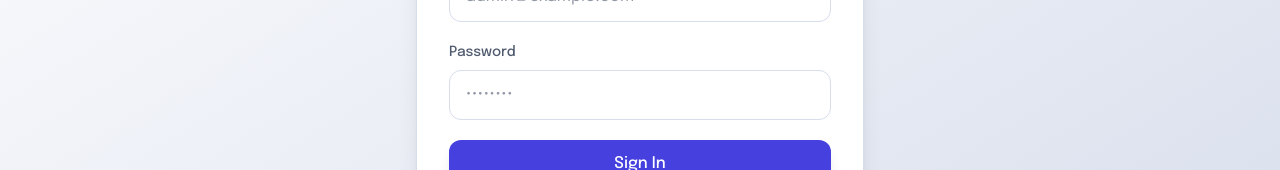
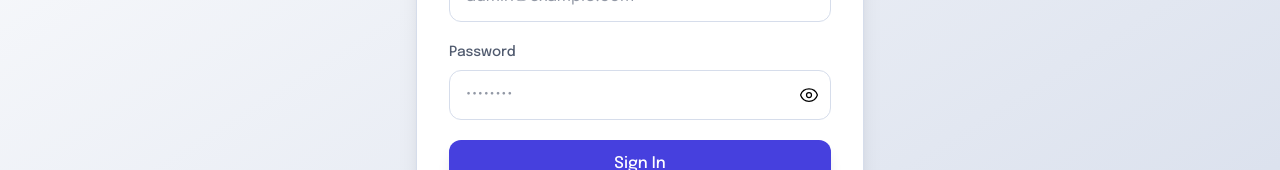
Before and after one commit to muhammad-sohel131/quick-hireing_frontend, a Next.js app: page /admin in a window 1280 px wide. Shown: the part 398-568 px from the top of the page. Built offline with nearby package versions, Linux system fonts and the light colour scheme; no server answers.

Commit message:
added password toggle eye

```diff
--- a/src/components/ui/LoginForm.tsx
+++ b/src/components/ui/LoginForm.tsx
@@ -1,13 +1,15 @@
 "use client";
-import { useAuth } from "@/app/hooks/useAuth";
+import axios from "axios";
 import Image from "next/image";
 import Link from "next/link";
+import { useRouter } from "next/navigation";
 import React, { useState } from "react";
 import toast from "react-hot-toast";
-
+const BASE = process.env.NEXT_PUBLIC_BACKEND_URL as string;
 export default function LoginForm() {
-  const { login} = useAuth();
+  const route = useRouter();
   const [loading, setLoading] = useState(false);
+  const [showPassword, setShowPassword] = useState(false);
   const [loginForm, setLoginForm] = useState({
     email: "",
     password: "",
@@ -20,17 +22,29 @@
     e.preventDefault();
     setLoading(true);
     try {
-      await login.mutateAsync({
+      await axios.post(
+        `${BASE}/api/auth/login`,
+        {
           email: loginForm.email as string,
           password: loginForm.password as string,
-      });
+        },
+        {
+          withCredentials: true,
+        },
+      );
       toast.success("Login Successful.");
+      route.push("/");
     } catch (err) {
       toast.error("Failed To Login. Incorrect Credential.");
       console.log(err);
     }
     setLoading(false);
   };
+
+  const togglePasswordVisibility = () => {
+    setShowPassword(!showPassword);
+  };
+
   return (
     <div className="min-h-screen flex items-center justify-center bg-gradient-to-br from-[var(--background)] to-[var(--neutrals-20)] p-4">
       <div className="bg-white rounded-2xl shadow-xl w-full max-w-md p-8 border border-[var(--neutrals-20)]">
@@ -68,15 +82,62 @@
             <label className="block text-sm font-medium text-[var(--neutrals-80)] mb-2">
               Password
             </label>
+            <div className="relative">
               <input
-              type="password"
+                type={showPassword ? "text" : "password"}
                 name="password"
                 value={loginForm.password}
                 onChange={handleLoginChange}
                 placeholder="••••••••"
-              className="w-full px-4 py-3 rounded-xl border border-[var(--neutrals-20)] focus:outline-none focus:ring-2 focus:ring-[var(--brandColor)] focus:border-transparent transition-all text-[var(--neutrals-100)]"
+                className="w-full px-4 py-3 rounded-xl border border-[var(--neutrals-20)] focus:outline-none focus:ring-2 focus:ring-[var(--brandColor)] focus:border-transparent transition-all text-[var(--neutrals-100)] pr-12"
                 required
               />
+              <button
+                type="button"
+                onClick={togglePasswordVisibility}
+                className="absolute right-3 top-1/2 transform -translate-y-1/2 text-[var(--neutrals-60)] hover:text-[var(--brandColor)] focus:outline-none transition-colors"
+                aria-label={showPassword ? "Hide password" : "Show password"}
+              >
+                {showPassword ? (
+                  // Eye slash icon (password hidden)
+                  <svg
+                    xmlns="http://www.w3.org/2000/svg"
+                    fill="none"
+                    viewBox="0 0 24 24"
+                    strokeWidth={1.5}
+                    stroke="currentColor"
+                    className="w-5 h-5"
+                  >
+                    <path
+                      strokeLinecap="round"
+                      strokeLinejoin="round"
+                      d="M3.98 8.223A10.477 10.477 0 001.934 12C3.226 16.338 7.244 19.5 12 19.5c.993 0 1.953-.138 2.863-.395M6.228 6.228A10.45 10.45 0 0112 4.5c4.756 0 8.773 3.162 10.065 7.498a10.523 10.523 0 01-4.293 5.774M6.228 6.228L3 3m3.228 3.228l3.65 3.65m7.894 7.894L21 21m-3.228-3.228l-3.65-3.65m0 0a3 3 0 10-4.243-4.243m4.242 4.242L9.88 9.88"
+                    />
+                  </svg>
+                ) : (
+                  // Eye icon (password visible)
+                  <svg
+                    xmlns="http://www.w3.org/2000/svg"
+                    fill="none"
+                    viewBox="0 0 24 24"
+                    strokeWidth={1.5}
+                    stroke="currentColor"
+                    className="w-5 h-5"
+                  >
+                    <path
+                      strokeLinecap="round"
+                      strokeLinejoin="round"
+                      d="M2.036 12.322a1.012 1.012 0 010-.639C3.423 7.51 7.36 4.5 12 4.5c4.638 0 8.573 3.007 9.963 7.178.07.207.07.431 0 .639C20.577 16.49 16.64 19.5 12 19.5c-4.638 0-8.573-3.007-9.963-7.178z"
+                    />
+                    <path
+                      strokeLinecap="round"
+                      strokeLinejoin="round"
+                      d="M15 12a3 3 0 11-6 0 3 3 0 016 0z"
+                    />
+                  </svg>
+                )}
+              </button>
+            </div>
           </div>
 
           <button
```
Lines whose indentation alone changed are shown as unchanged.
